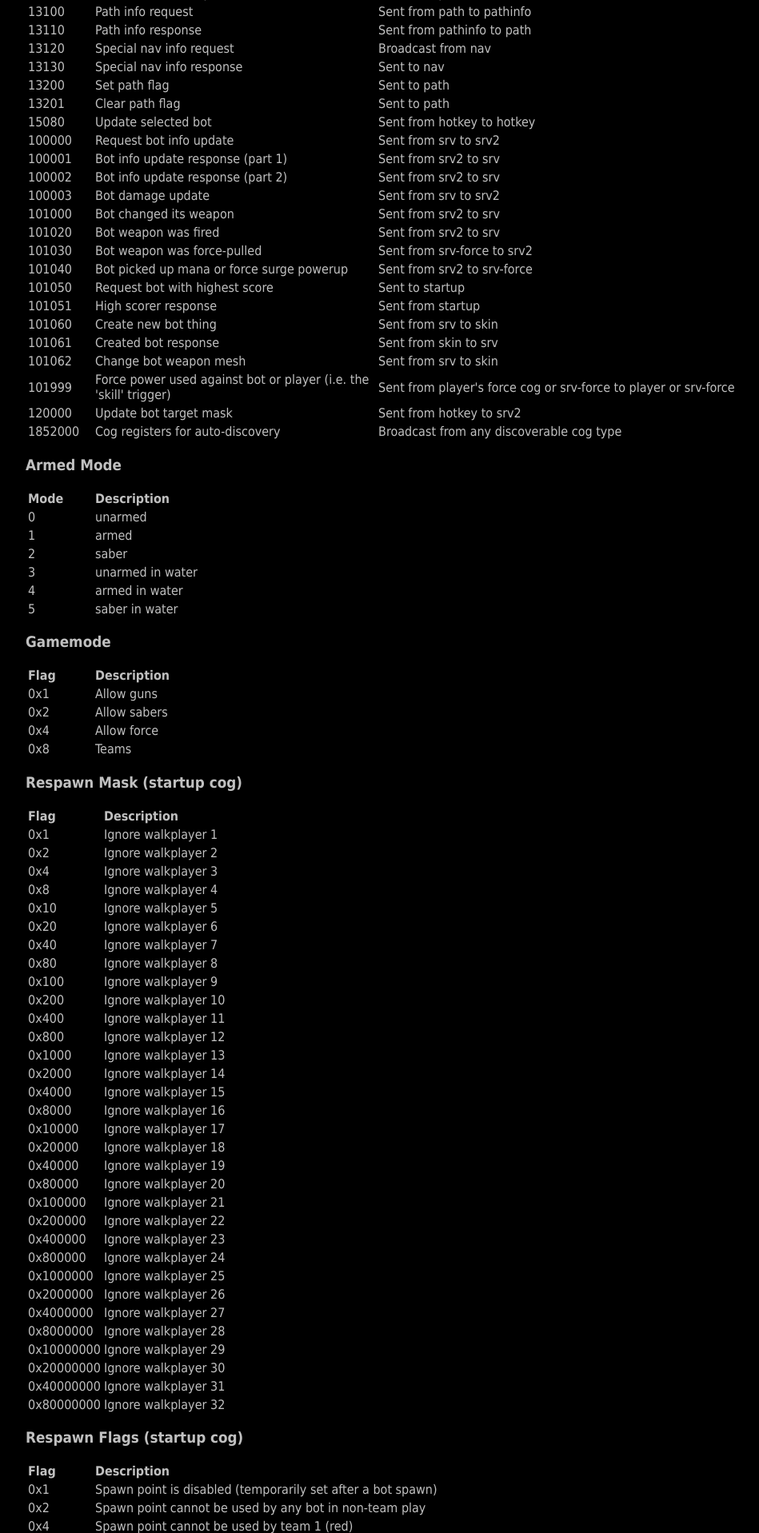
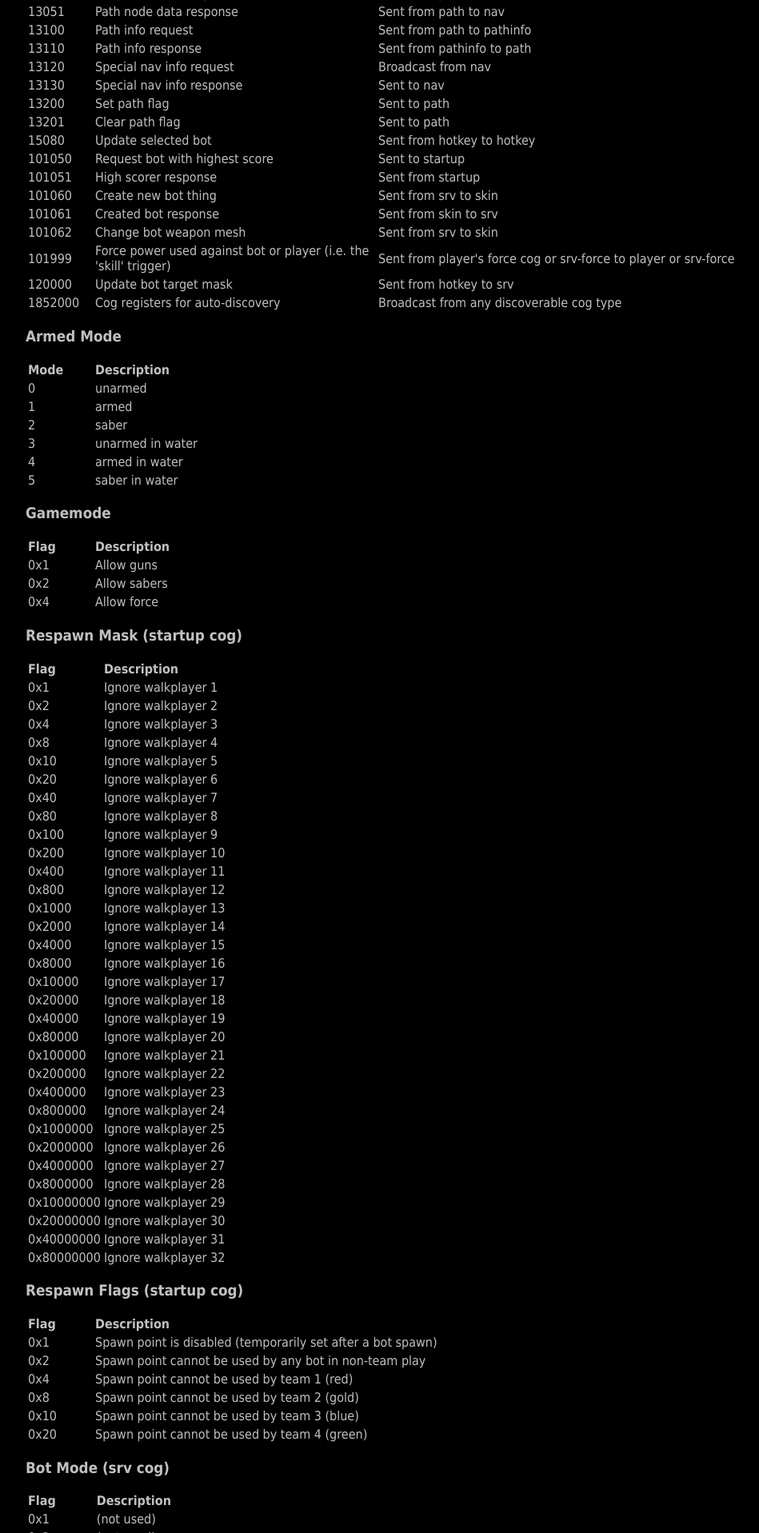
Before and after one commit to colin-hurley/rbots-site, a PHP site: page /techinfo.php in a window 1280 px wide. Shown: the part 1204-3121 px from the top of the page at 80% size, without its empty margins (126-1075 px from the left). Run offline with PHP 8.4, Linux system fonts and the light colour scheme.

Commit message:
Update triggers and mode flags

```diff
--- a/src/techinfo.php
+++ b/src/techinfo.php
@@ -107,21 +107,21 @@ This document is intended for use as an aide for those who wish to study the int
 <table>
 <tr><th width="80" align="left">Trigger</th><th width="350" align="left">Description</th><th align="left">Sender/Receiver</th></tr>
 <tr><td>800</td><td>Game options</td><td>Broadcast from startup</td></tr>
-<tr><td>900</td><td>Respawn bot</td><td>Sent from startup to srv</td></tr>
-<tr><td>901</td><td>Kill bot and remove from game</td><td>Sent from startup to srv</td></tr>
 <tr><td>910</td><td>Add bot</td><td>Sent from hotkey to startup</td></tr>
 <tr><td>920</td><td>Remove bot</td><td>Sent from hotkey to startup</td></tr>
 <tr><td>930</td><td>Set Difficulty level</td><td>Sent from hotkey to startup</td></tr>
 <tr><td>949</td><td>Dead bot being removed before respawn</td><td>Sent from startup to botcam</td></tr>
 <tr><td>950</td><td>Bot respawned</td><td>Broadcast from srv</td></tr>
-<tr><td>990</td><td>Player killed by bot</td><td>Sent from player to startup</td></tr>
-<tr><td>1000</td><td>Bot killed</td><td>Broadcast from srv</td></tr>
+<tr><td>960</td><td>Bot killed</td><td>Broadcast from srv</td></tr>
+<tr><td>961</td><td>Player killed</td><td>Broadcast from player</td></tr>
+<tr><td>970</td><td>Bot joined the game</td><td>Broadcast from srv</td></tr>
+<tr><td>971</td><td>Bot left the game</td><td>Broadcast from srv</td></tr>
 <tr><td>1001</td><td>Used by CTF</td><td>CTF</td></tr>
 <tr><td>1002</td><td>Used by CTF</td><td>CTF</td></tr>
 <tr><td>1003</td><td>Used by CTF</td><td>CTF</td></tr>
 <tr><td>10001</td><td>Used by CTF</td><td>CTF</td></tr>
 <tr><td>11010</td><td>Bot arrived at node</td><td>Broadcast from srv</td></tr>
-<tr><td>11020</td><td>Special info</td><td>Sent to srv/srv2</td></tr>
+<tr><td>11020</td><td>Special info</td><td>Sent to srv/srv-weapons</td></tr>
 <tr><td>11030</td><td>Activate message</td><td>Broadcast from srv</td></tr>
 <tr><td>11040</td><td>Wait for arrival message</td><td>Sent to srv</td></tr>
 <tr><td>11050</td><td>Arrival message</td><td>Sent to srv</td></tr>
@@ -137,13 +137,14 @@ This document is intended for use as an aide for those who wish to study the int
 <tr><td>12200</td><td>Bot touched CTF flag</td><td>Sent from srv2 to CTF</td></tr>
 <tr><td>12210</td><td>Update CTF info</td><td>Broadcast from CTF</td></tr>
 <tr><td>13000</td><td>New position request</td><td>Sent from srv to nav</td></tr>
-<tr><td>13010</td><td>New position response (part 1)</td><td>Sent from nav to srv (and srv2)</td></tr>
+<tr><td>13010</td><td>New position response (part 1)</td><td>Sent from nav to srv</td></tr>
 <tr><td>13011</td><td>New position response (part 2)</td><td>Sent from nav to srv</td></tr>
 <tr><td>13012</td><td>New position response (part 3)</td><td>Sent from nav to srv</td></tr>
 <tr><td>13020</td><td>Path data request</td><td>Sent from nav to path</td></tr>
 <tr><td>13030</td><td>Path data response</td><td>Sent from path to nav</td></tr>
 <tr><td>13040</td><td>Path node data request</td><td>Sent from nav to path</td></tr>
 <tr><td>13050</td><td>Path node data response</td><td>Sent from path to nav</td></tr>
+<tr><td>13051</td><td>Path node data response</td><td>Sent from path to nav</td></tr>
 <tr><td>13100</td><td>Path info request</td><td>Sent from path to pathinfo</td></tr>
 <tr><td>13110</td><td>Path info response</td><td>Sent from pathinfo to path</td></tr>
 <tr><td>13120</td><td>Special nav info request</td><td>Broadcast from nav</td></tr>
@@ -151,21 +152,13 @@ This document is intended for use as an aide for those who wish to study the int
 <tr><td>13200</td><td>Set path flag</td><td>Sent to path</td></tr>
 <tr><td>13201</td><td>Clear path flag</td><td>Sent to path</td></tr>
 <tr><td>15080</td><td>Update selected bot</td><td>Sent from hotkey to hotkey</td></tr>
-<tr><td>100000</td><td>Request bot info update</td><td>Sent from srv to srv2</td></tr>
-<tr><td>100001</td><td>Bot info update response (part 1)</td><td>Sent from srv2 to srv</td></tr>
-<tr><td>100002</td><td>Bot info update response (part 2)</td><td>Sent from srv2 to srv</td></tr>
-<tr><td>100003</td><td>Bot damage update</td><td>Sent from srv to srv2</td></tr>
-<tr><td>101000</td><td>Bot changed its weapon</td><td>Sent from srv2 to srv</td></tr>
-<tr><td>101020</td><td>Bot weapon was fired</td><td>Sent from srv2 to srv</td></tr>
-<tr><td>101030</td><td>Bot weapon was force-pulled</td><td>Sent from srv-force to srv2</td></tr>
-<tr><td>101040</td><td>Bot picked up mana or force surge powerup</td><td>Sent from srv2 to srv-force</td></tr>
 <tr><td>101050</td><td>Request bot with highest score</td><td>Sent to startup</td></tr>
 <tr><td>101051</td><td>High scorer response</td><td>Sent from startup</td></tr>
 <tr><td>101060</td><td>Create new bot thing</td><td>Sent from srv to skin</td></tr>
 <tr><td>101061</td><td>Created bot response</td><td>Sent from skin to srv</td></tr>
 <tr><td>101062</td><td>Change bot weapon mesh</td><td>Sent from srv to skin</td></tr>
 <tr><td>101999</td><td>Force power used against bot or player (i.e. the 'skill' trigger)</td><td>Sent from player's force cog or srv-force to player or srv-force</td></tr>
-<tr><td>120000</td><td>Update bot target mask</td><td>Sent from hotkey to srv2</td></tr>
+<tr><td>120000</td><td>Update bot target mask</td><td>Sent from hotkey to srv</td></tr>
 <tr><td>1852000</td><td>Cog registers for auto-discovery</td><td>Broadcast from any discoverable cog type</td></tr>
 </table>
 <h3>Armed Mode</h3>
@@ -184,7 +177,6 @@ This document is intended for use as an aide for those who wish to study the int
 <tr><td>0x1</td><td>Allow guns</td></tr>
 <tr><td>0x2</td><td>Allow sabers</td></tr>
 <tr><td>0x4</td><td>Allow force</td></tr>
-<tr><td>0x8</td><td>Teams</td></tr>
 </table>
 <h3>Respawn Mask (startup cog)</h3>
 <table width="100%">
@@ -232,37 +224,42 @@ This document is intended for use as an aide for those who wish to study the int
 <tr><td>0x10</td><td>Spawn point cannot be used by team 3 (blue)</td></tr>
 <tr><td>0x20</td><td>Spawn point cannot be used by team 4 (green)</td></tr>
 </table>
-<h3>Botmode</h3>
+<h3>Bot Mode (srv cog)</h3>
 <table width="100%">
 <tr><th width="80" align="left">Flag</th><th align="left">Description</th></tr>
-<tr><td>0x1</td><td>seek gun 0 (conc rifle)</td></tr>
-<tr><td>0x2</td><td>seek gun 1 (raildet)</td></tr>
-<tr><td>0x4</td><td>seek gun 2 (repeater)</td></tr>
-<tr><td>0x8</td><td>seek gun 3 (st rifle)</td></tr>
-<tr><td>0x10</td><td>seek gun 4 (crossbow)</td></tr>
-<tr><td>0x20</td><td>seek energy cells</td></tr>
-<tr><td>0x40</td><td>seek power cells</td></tr>
-<tr><td>0x80</td><td>seek rail charges</td></tr>
-<tr><td>0x100</td><td>seek therm dets</td></tr>
-<tr><td>0x200</td><td>seek seq mines</td></tr>
-<tr><td>0x400</td><td>seek health</td></tr>
-<tr><td>0x800</td><td>seek shields</td></tr>
+<tr><td>0x1</td><td>(not used)</td></tr>
+<tr><td>0x2</td><td>(not used)</td></tr>
+<tr><td>0x4</td><td>(not used)</td></tr>
+<tr><td>0x8</td><td>(not used)</td></tr>
+<tr><td>0x10</td><td>(not used)</td></tr>
+<tr><td>0x20</td><td>(not used)</td></tr>
+<tr><td>0x40</td><td>(not used)</td></tr>
+<tr><td>0x80</td><td>(not used)</td></tr>
+<tr><td>0x100</td><td>(not used)</td></tr>
+<tr><td>0x200</td><td>(not used)</td></tr>
+<tr><td>0x400</td><td>(not used)</td></tr>
+<tr><td>0x800</td><td>(not used)</td></tr>
 <tr><td>0x1000</td><td>running backwards on current path</td></tr>
-<tr><td>0x2000</td><td>seek target (not in use?)</td></tr>
-<tr><td>0x4000</td><td>has target</td></tr>
-<tr><td>0x8000</td><td>under attack</td></tr>
-<tr><td>0x10000</td><td>alive</td></tr>
-<tr><td>0x20000</td><td>attacking target</td></tr>
-<tr><td>0x40000</td><td>cannot fire at target (i.e. weapon remounting)</td></tr>
-<tr><td>0x80000</td><td>(not used)</td></tr>
+<tr><td>0x2000</td><td>(not used)</td></tr>
+<tr><td>0x4000</td><td>(not used)</td></tr>
+<tr><td>0x8000</td><td>(not used)</td></tr>
+<tr><td>0x10000</td><td>(not used)</td></tr>
+<tr><td>0x20000</td><td>(not used)</td></tr>
+<tr><td>0x40000</td><td>(not used)</td></tr>
+<tr><td>0x80000</td><td>bot disabled</td></tr>
 <tr><td>0x100000</td><td>move slowly</td></tr>
-<tr><td>0x200000</td><td>swinging saber (i.e. not able to block)</td></tr>
+<tr><td>0x200000</td><td>(not used)</td></tr>
 <tr><td>0x400000</td><td>(not used)</td></tr>
 <tr><td>0x800000</td><td>(not used)</td></tr>
 <tr><td>0x1000000</td><td>(not used)</td></tr>
 <tr><td>0x2000000</td><td>(not used)</td></tr>
 <tr><td>0x4000000</td><td>item seeking disabled - bot will not stray from path to find items (bot will still pick up items along the path)</td></tr>
 <tr><td>0x8000000</td><td>combat roaming disabled - bot will not stray from path to engage in combat (bot will still attack enemies along the path)</td></tr>
+</table>
+<h3>Weapon Mode (srv weapons cog)</h3>
+<table width="100%">
+<tr><th width="80" align="left">Flag</th><th align="left">Description</th></tr>
+<tr><td>0x1</td><td>Weapon cooldown (bot cannot fire, block with saber, or change weapons until after the cooldown)</td></tr>
 </table>
 <h3>Path Requirements (path cog)</h3>
 <table width="100%">
```
